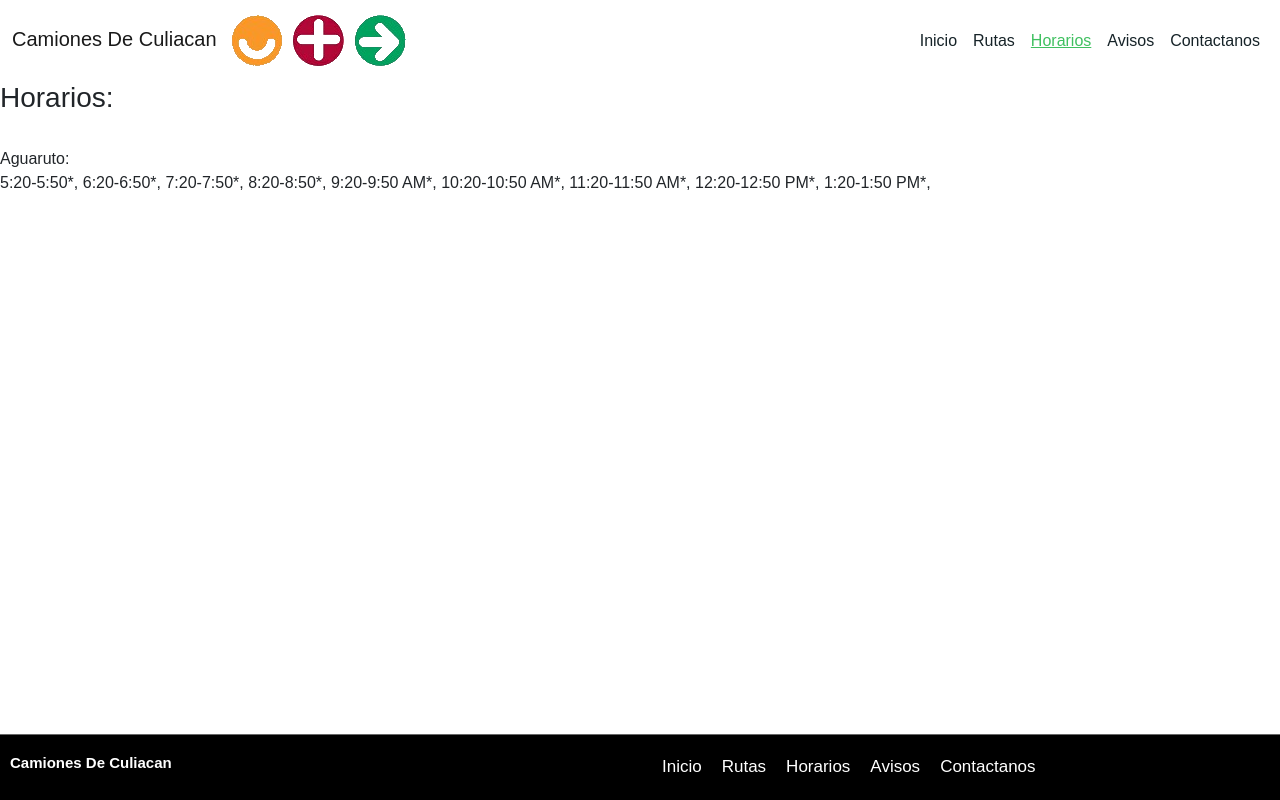
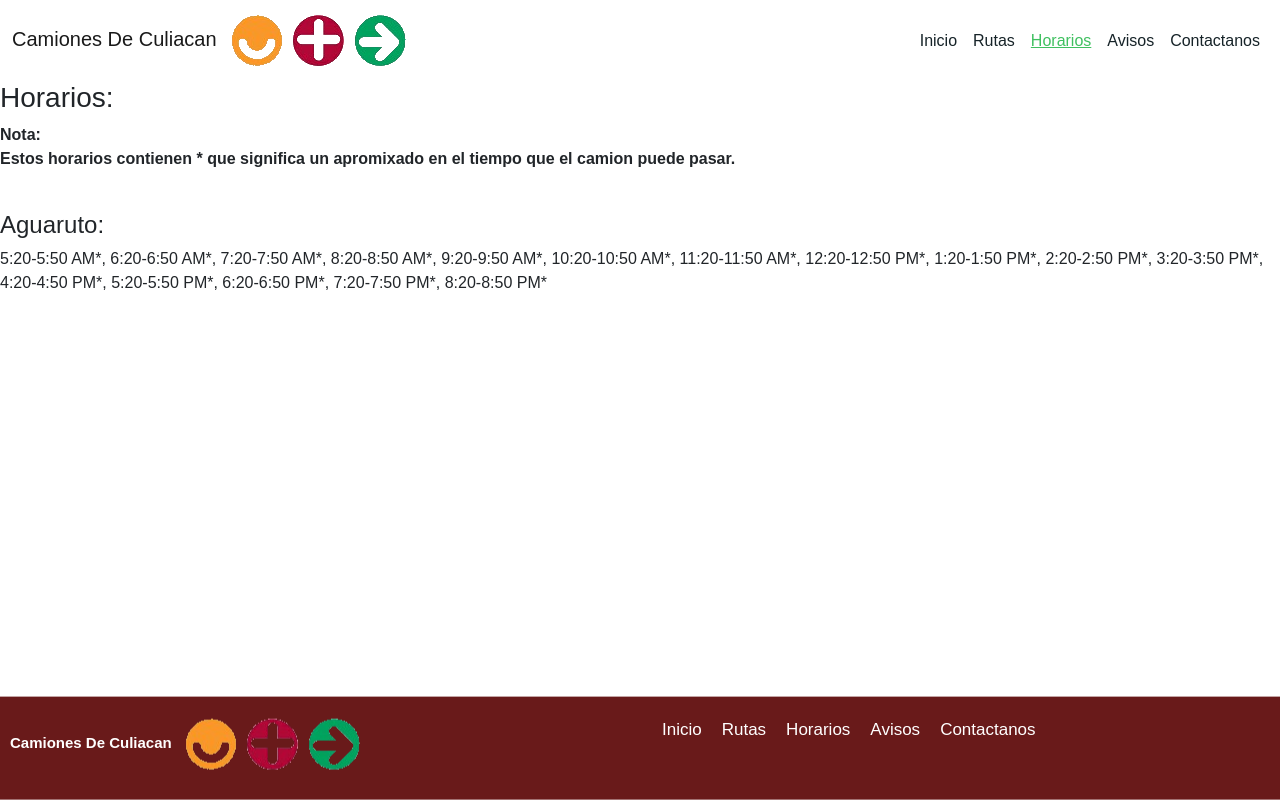
Before and after one commit to luisbeltran910/Camiones-de-Culiacan, an Angular app in the folder camionesdeculiacan/: page /horarios in a window 1280 px wide. Built offline with nearby package versions, Linux system fonts and the light colour scheme.

Commit message:
Made more progress on the scehdule

```diff
--- a/camionesdeculiacan/src/app/pages/horarios/horarios.component.html
+++ b/camionesdeculiacan/src/app/pages/horarios/horarios.component.html
@@ -1,6 +1,7 @@
 <div>
     <h3>Horarios:</h3>
+    <p class="nota">Nota: <br> Estos horarios contienen * que significa un apromixado en el tiempo que el camion puede pasar.</p>
     <br>
-    <label>Aguaruto:</label>
-    <p>5:20-5:50*, 6:20-6:50*, 7:20-7:50*, 8:20-8:50*, 9:20-9:50 AM*, 10:20-10:50 AM*, 11:20-11:50 AM*, 12:20-12:50 PM*, 1:20-1:50 PM*, </p>
+    <h4>Aguaruto:</h4>
+    <p>5:20-5:50 AM*, 6:20-6:50 AM*, 7:20-7:50 AM*, 8:20-8:50 AM*, 9:20-9:50 AM*, 10:20-10:50 AM*, 11:20-11:50 AM*, 12:20-12:50 PM*, 1:20-1:50 PM*, 2:20-2:50 PM*, 3:20-3:50 PM*, 4:20-4:50 PM*, 5:20-5:50 PM*, 6:20-6:50 PM*, 7:20-7:50 PM*, 8:20-8:50 PM*</p>
 </div>
--- a/camionesdeculiacan/src/app/pages/horarios/horarios.component.scss
+++ b/camionesdeculiacan/src/app/pages/horarios/horarios.component.scss
@@ -0,0 +1,3 @@
+.nota {
+    font-weight: bold;
+}
--- a/camionesdeculiacan/src/app/sharepage/footer/footer.component.html
+++ b/camionesdeculiacan/src/app/sharepage/footer/footer.component.html
@@ -2,7 +2,9 @@
     <div class="row">
         <!--  name  -->
         <div class="col-lg-6">
-            <h1>Camiones De Culiacan</h1>
+            <h1>Camiones De Culiacan
+                <img src="../../../assets/img/logocamiones.png">
+            </h1>
         </div>
         <!--  nav  -->
         <div class="col-lg-4">
--- a/camionesdeculiacan/src/app/sharepage/footer/footer.component.scss
+++ b/camionesdeculiacan/src/app/sharepage/footer/footer.component.scss
@@ -2,7 +2,7 @@
     overflow: hidden;
     position: sticky;
     top: 100%;
-    background-color: #000;
+    background-color: rgb(105, 26, 26);
     padding: 20px 10px;
 }
 
```
